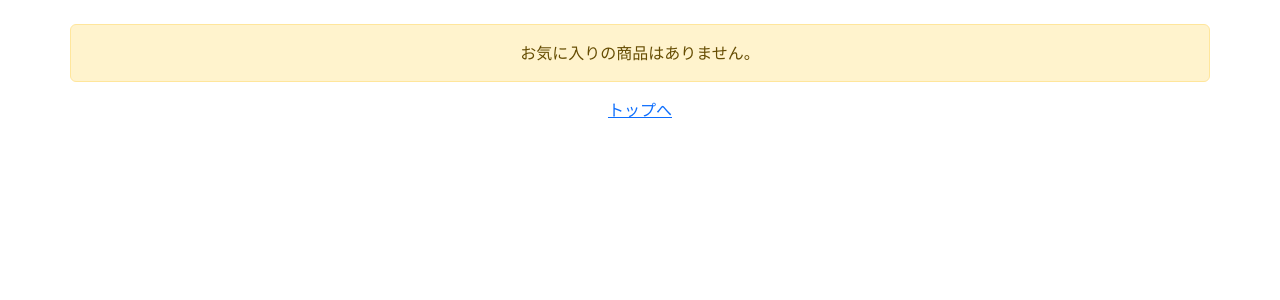
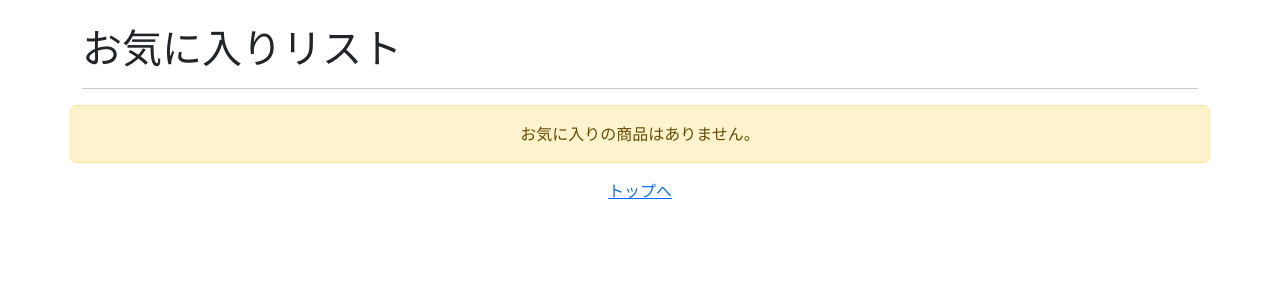
Before and after one commit to BtJ-gogo/django-ec, a Django app: page /accounts/favorite/ in a window 1280 px wide. Shown: the part 56-356 px from the top of the page. Run offline with Django 5.2, Linux system fonts and the light colour scheme; the visitor is signed in with stand-in values (Sample User, id 1); data that the repository does not hold is empty.

Commit message:
feat: add page title h1 tag and date filter

```diff
--- a/accounts/templates/favorite_list.html
+++ b/accounts/templates/favorite_list.html
@@ -4,6 +4,8 @@
 
 {% block content %}
 <div class="container pt-4">
+    <h1>お気に入りリスト</h1>
+    <hr>
     <div class="row">
         {% if not object_list %}
             <p class="alert alert-warning text-center">お気に入りの商品はありません。</p>
@@ -21,7 +23,7 @@
                             <a href="{{ product.product.get_absolute_url }}"><h5 class="card-title">{{ product.product.name }}</h5></a>
                             <a href="{{ product.product.author.get_absolute_url }}"><p class="card-text">{{ product.product.author.name }}</a>(著)</p>
                             <p class="card-text">{{ product.product.price }}円</p>
-                            <p class="card-text"><small class="text-body-secondary">{{ product.created_at }}に追加されました。</small></p>
+                            <p class="card-text"><small class="text-body-secondary">{{ product.created_at|date:"Y年n月j日" }}に追加されました。</small></p>
                             {% if product.product.stock > 0 %}
                             <form method="post" action="{% url "carts:add_cart" product.product.pk %}" class="mb-3">
                                 {% csrf_token %}
```
